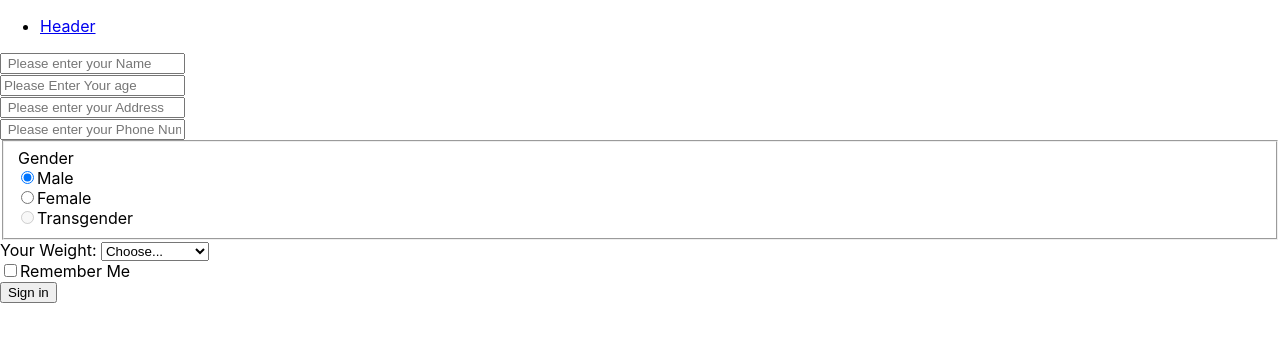
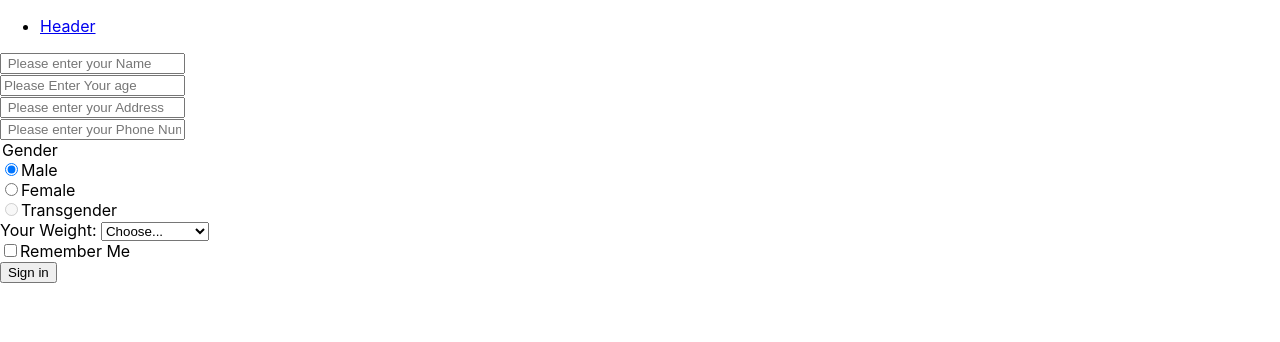
Before and after one commit to Sansrita/SBH-PROJECT, a React (Create React App) app: page / in a window 1280 px wide. Shown: the top 342 px of the page. Built offline with nearby package versions, Linux system fonts and the light colour scheme.

Commit message:
updated gender

```diff
--- a/src/App.js
+++ b/src/App.js
@@ -34,7 +34,7 @@ function App() {
       <input type="name" className="form-control" id="name" placeholder=" Please enter your Phone Number"/>
     </div>
   </div>
-  <fieldset className="form-group">
+  <div className="form-group">
     <div className="row">
       <legend className="col-form-label col-sm-2 pt-0">Gender</legend>
       <div className="col-sm-10">
@@ -58,7 +58,7 @@ function App() {
         </div>
       </div>
     </div>
-  </fieldset>
+  </div>
   <label class="my-1 mr-2" for="inlineFormCustomSelectPref">Your Weight:     </label>
   <select class="custom-select my-1 mr-sm-2" id="inlineFormCustomSelectPref">
     <option selected>Choose...</option>
```
